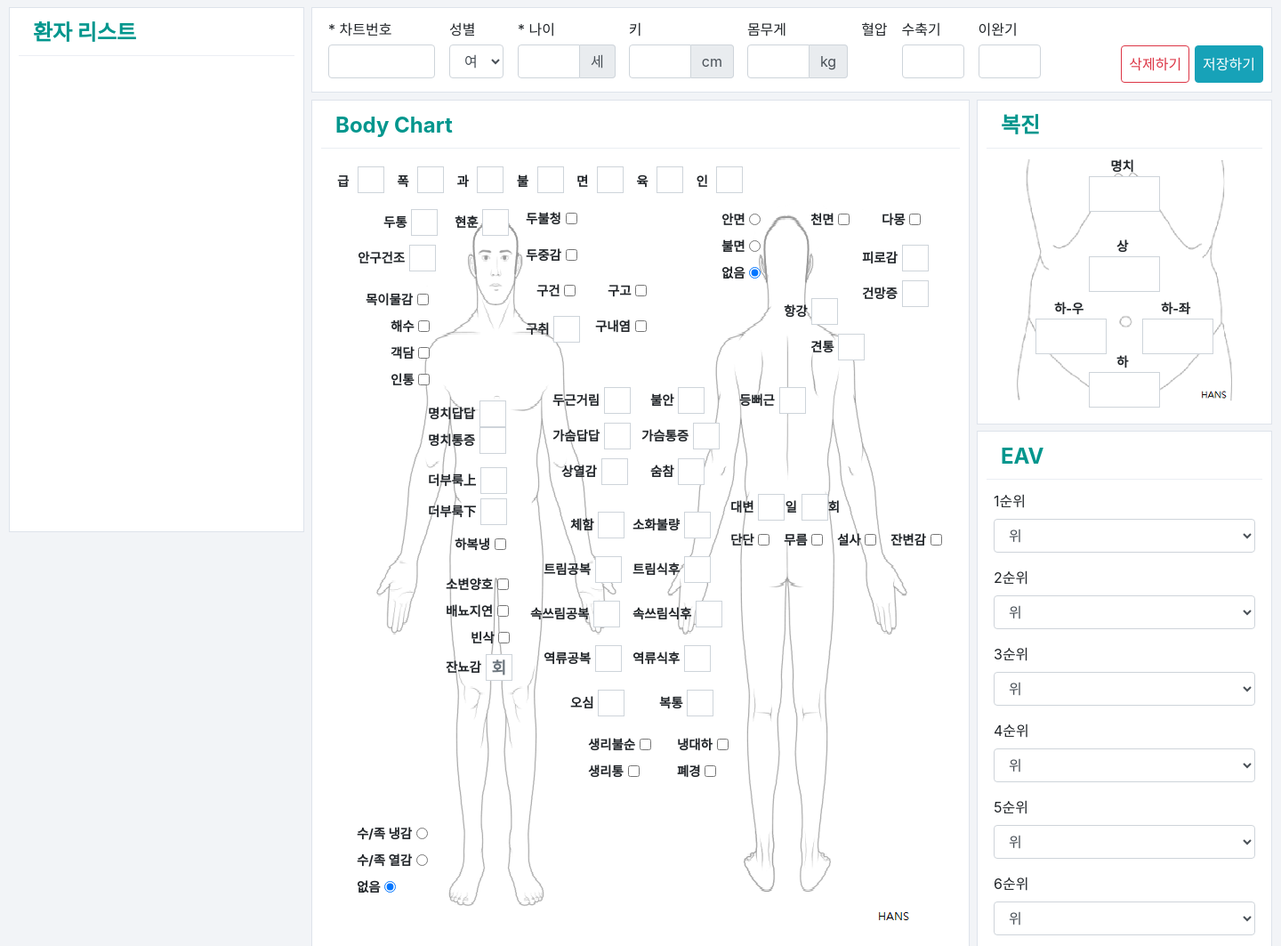
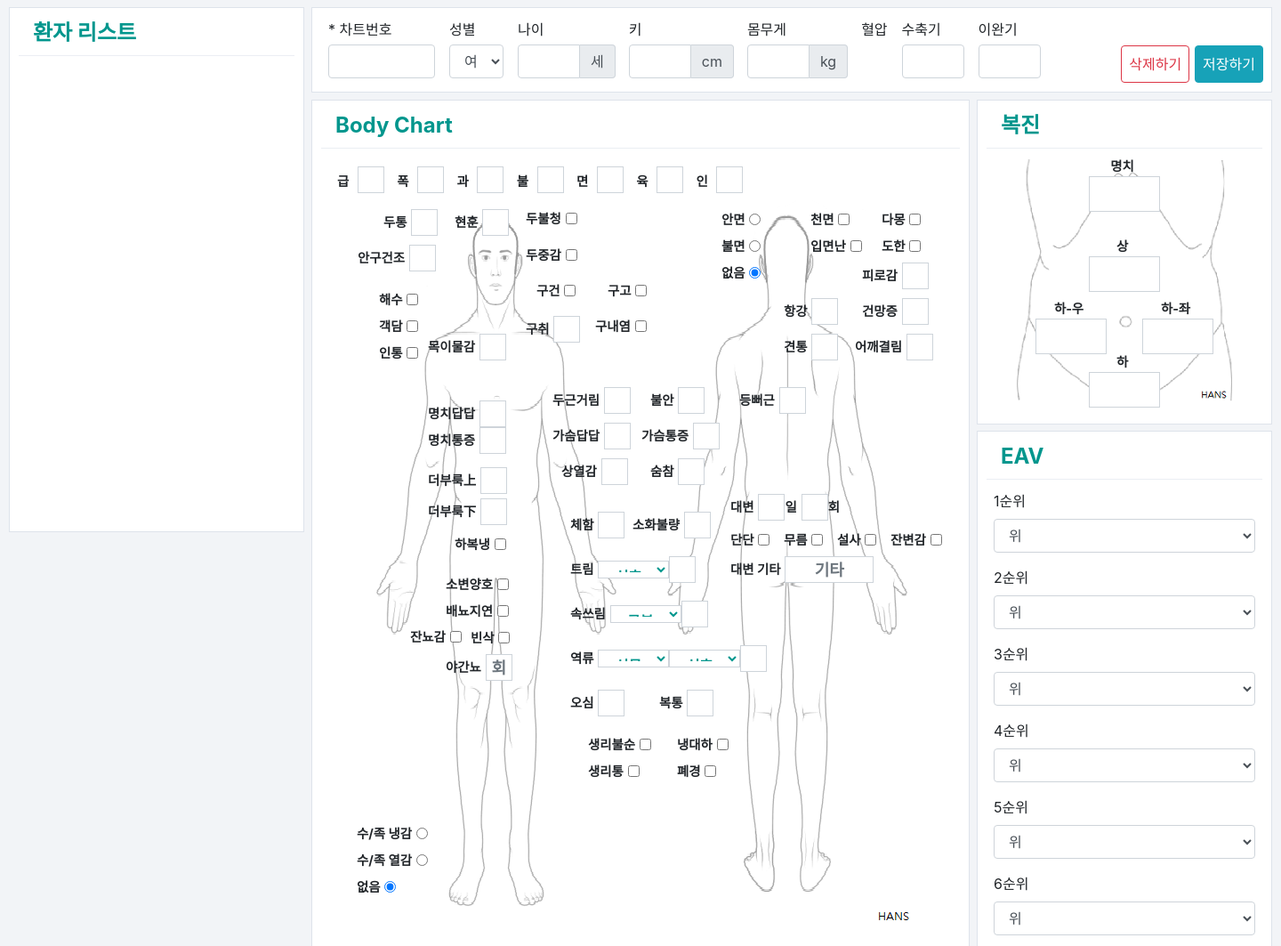
Before and after one commit to weedahm/data-collection-web, a Django app: page / in a window 1440 px wide. Shown: the part 100-1163 px from the top of the page at 89% size. Run offline with Django 3.2, Linux system fonts and the light colour scheme; the visitor is signed in with stand-in values (Sample User, id 1); data that the repository does not hold is empty; some libraries are stand-ins or nearby versions.

Commit message:
특정증상 선택공란 추

```diff
--- a/weedahm/data_collecting/static/css/custom.css
+++ b/weedahm/data_collecting/static/css/custom.css
@@ -213,6 +213,29 @@ html {
   font-size: 18px;
   width: 30px;
   height: 30px;
+}
+
+.bodychart-input-text1 {
+  border-radius: 0;
+  padding-left: 3px;
+  padding-right: 3px;
+  text-align: center;
+  font-weight: bold;
+  color: #00968D;
+  font-size: 18px;
+  width: 100px;
+  height: 30px;
+}
+.bodychart-input-text2 {
+  border-radius: 0;
+  padding-left: 3px;
+  padding-right: 3px;
+  text-align: center;
+  font-weight: bold;
+  color: #00968D;
+  font-size: 16px;
+  width: 80px;
+  height: 20px;
 }
 
 /* eav */
--- a/weedahm/data_collecting/templates/data_collecting/main.html
+++ b/weedahm/data_collecting/templates/data_collecting/main.html
@@ -46,7 +46,7 @@
                         </select>
                     </div>
                     <div class="basic-information-group">
-                        <label for="input-age">* 나이</label>
+                        <label for="input-age">나이</label>
                         <div class="input-group">
                             <input id="input-age" name="input-age" type="text" class="basic_info form-control basic-information-input"
                                 style="width: 70px;" maxlength="3" required>
@@ -193,10 +193,24 @@
                             </div>
                         </div>
 
+                        <div class="form-check form-check-inline" style="position: absolute; top: 40px; left: 550px;">
+                            <label class="bodychart-label" for="입면난">입면난</label>
+                            <div class="bodychart-checkbox">
+                                <input name="입면난" type="checkbox" class="bodychart">
+                            </div>
+
+                        </div>
                         <div class="form-check form-check-inline" style="position: absolute; top: 10px; left: 550px;">
                             <label class="bodychart-label" for="천면">천면</label>
                             <div class="bodychart-checkbox">
                                 <input name="천면" type="checkbox" class="bodychart">
+                            </div>
+                        </div>
+
+                        <div class="form-check form-check-inline" style="position: absolute; top: 40px; left: 630px;">
+                            <label class="bodychart-label" for="도한">도한</label>
+                            <div class="bodychart-checkbox">
+                                <input name="도한" type="checkbox" class="bodychart">
                             </div>
                         </div>
 
@@ -213,9 +227,15 @@
                                 maxlength="1">
                         </div>
 
-                        <div class="form-check form-check-inline" style="position: absolute; top: 50px; left: 608px;">
+                        <div class="form-check form-check-inline" style="position: absolute; top: 70px; left: 608px;">
                             <label class="bodychart-label" for="피로감">피로감</label>
                             <input name="피로감" type="text" class="form-control bodychart-input-text bodychart" maxlength="1">
+                        </div>
+
+                        <div class="form-check form-check-inline" style="position: absolute; top: 150px; left: 120px;">
+                            <label class="bodychart-label" for="목이물감">목이물감</label>
+                            <input name="목이물감" type="text" class="form-control bodychart-input-text bodychart"
+                                maxlength="1">
                         </div>
 
                         <div class="form-check form-check-inline" style="position: absolute; top: 130px; left: 230px;">
@@ -244,43 +264,45 @@
                             </div>
                         </div>
 
-                        <div class="form-check form-check-inline" style="position: absolute; top: 90px; left: 608px;">
+                        <div class="form-check form-check-inline" style="position: absolute; top: 110px; left: 608px;">
                             <label class="bodychart-label" for="건망증">건망증</label>
                             <input name="건망증" type="text" class="form-control bodychart-input-text bodychart" maxlength="1">
                         </div>
 
-                        <div class="form-check form-check-inline" style="position: absolute; top: 130px; left: 78px;">
+                        <div class="form-check form-check-inline" style="position: absolute; top: 100px; left: 65px;">
                             <label class="bodychart-label" for="해수">해수</label>
                             <div class="bodychart-checkbox">
                                 <input name="해수" type="checkbox" class="bodychart">
                             </div>
                         </div>
 
-                        <div class="form-check form-check-inline" style="position: absolute; top: 160px; left: 78px;">
+                        <div class="form-check form-check-inline" style="position: absolute; top: 130px; left: 65px;">
                             <label class="bodychart-label" for="객담">객담</label>
                             <div class="bodychart-checkbox">
                                 <input name="객담" type="checkbox" class="bodychart">
                             </div>
                         </div>
 
-                        <div class="form-check form-check-inline" style="position: absolute; top: 100px; left: 50px;">
-                            <label class="bodychart-label" for="목이물감">목이물감</label>
-                            <div class="bodychart-checkbox">
-                                <input name="목이물감" type="checkbox" class="bodychart">
-                            </div>
-                        </div>
 
-                        <div class="form-check form-check-inline" style="position: absolute; top: 190px; left: 78px;">
+
+                        <div class="form-check form-check-inline" style="position: absolute; top: 160px; left: 65px;">
                             <label class="bodychart-label" for="인통">인통</label>
                             <div class="bodychart-checkbox">
                                 <input name="인통" type="checkbox" class="bodychart">
                             </div>
                         </div>
 
-                        <div class="form-check form-check-inline" style="position: absolute; top: 150px; left: 550px;">
+                        <div class="form-check form-check-inline" style="position: absolute; top: 150px; left: 520px;">
                             <label class="bodychart-label" for="견통">견통</label>
                             <input name="견통" type="text" class="form-control bodychart-input-text bodychart" maxlength="1">
                         </div>
+
+                        <div class="form-check form-check-inline" style="position: absolute; top: 150px; left: 600px;">
+                            <label class="bodychart-label" for="어깨결림">어깨결림</label>
+                            <input name="어깨결림" type="text" class="form-control bodychart-input-text bodychart"
+                                maxlength="1">
+                        </div>
+
                         <div class="form-check form-check-inline" style="position: absolute; top: 110px; left: 520px;">
                             <label class="bodychart-label" for="항강">항강</label>
                             <input name="항강" type="text" class="form-control bodychart-input-text bodychart" maxlength="1">
@@ -356,28 +378,46 @@
                                 maxlength="1">
                         </div>
 
-                        <div class="form-check form-check-inline" style="position: absolute; top: 400px; left: 250px;">
-                            <label class="bodychart-label" for="트림공복">트림공복</label>
-                            <input name="트림공복" type="text" class="form-control bodychart-input-text bodychart"
-                                maxlength="1">
-                        </div>
-                        <div class="form-check form-check-inline" style="position: absolute; top: 400px; left: 350px;">
-                            <label class="bodychart-label" for="트림식후">트림식후</label>
-                            <input name="트림식후" type="text" class="form-control bodychart-input-text bodychart"
-                                maxlength="1">
+                        <div class="form-check form-check-inline" style="position: absolute; top: 400px; left: 280px;">
+                            <label class="bodychart-label" for="트림">트림</label>
+                            <select id="트림" name="트림" class="form-control bodychart-input-text2 bodychart" maxlengh="4">
+                                <option value="TB" >공복</option>
+                                <option value="TA" selected>식후</option>
+                                <option value="TI">억지</option>
+                                <option valus="TF">폭식과식</option>
+                            </select>
+                            <input name="트림" type="text" class="form-control bodychart-input-text bodychart" maxlength="5">
                         </div>
 
 
-                        <div class="form-check form-check-inline" style="position: absolute; top: 450px; left: 235px;">
-                            <label class="bodychart-label" for="속쓰림공복">속쓰림공복</label>
-                            <input name="속쓰림공복" type="text" class="form-control bodychart-input-text bodychart"
-                                maxlength="1">
+                        <div class="form-check form-check-inline" style="position: absolute; top: 450px; left: 280px;">
+                            <label class="bodychart-label" for="속쓰림">속쓰림</label>
+                            <select id="속쓰림" name="속쓰림" class="form-control bodychart-input-text2 bodychart" maxlengh="7">
+                                <option value="SB" selected>공복</option>
+                                <option value="SA">식후</option>
+                                <option value="SS">수면중/새벽</option>
+                                <option valus="SC">가슴쓰림</option>
+                            </select>
+                            <input name="속쓰림" type="text" class="form-control bodychart-input-text bodychart" maxlength="5">
                         </div>
-                        <div class="form-check form-check-inline" style="position: absolute; top: 450px; left: 350px;">
-                            <label class="bodychart-label" for="속쓰림식후">속쓰림식후</label>
-                            <input name="속쓰림식후" type="text" class="form-control bodychart-input-text bodychart"
-                                maxlength="1">
+
+                        <div class="form-check form-check-inline" style="position: absolute; top: 500px; left: 280px;">
+                            <label class="bodychart-label" for="역류">역류</label>
+                            <select id="역류1" name="역류1" class="form-control bodychart-input-text2 bodychart" maxlengh="2">
+                                <option value="SS" selected>신물</option>
+                                <option value="SF">음식물</option>
+
+                            </select>
+                            <select name="역류2" id="역류2" class="form-control bodychart-input-text2 bodychart" maxlengh="7">
+                                <option value="RA">식후</option>
+                                <option value="RB">공복</option>
+                                <option value="RS">수면중/새벽</option>
+                            </select>
+
+
+                            <input name="역류" type="text" class="form-control bodychart-input-text bodychart" maxlength="5">
                         </div>
+
                         <div class="form-check form-check-inline" style="position: absolute; top: 375px; left: 150px;">
                             <label class="bodychart-label" for="하복냉">하복냉</label>
                             <div class="bodychart-checkbox">
@@ -385,16 +425,8 @@
                             </div>
                         </div>
 
-                        <div class="form-check form-check-inline" style="position: absolute; top: 500px; left: 250px;">
-                            <label class="bodychart-label" for="역류공복">역류공복</label>
-                            <input name="역류공복" type="text" class="form-control bodychart-input-text bodychart"
-                                maxlength="1">
-                        </div>
-                        <div class="form-check form-check-inline" style="position: absolute; top: 500px; left: 350px;">
-                            <label class="bodychart-label" for="역류식후">역류식후</label>
-                            <input name="역류식후" type="text" class="form-control bodychart-input-text bodychart"
-                                maxlength="1">
-                        </div>
+
+
 
                         <div class="form-check form-check-inline" style="position: absolute; top: 550px; left: 280px;">
                             <label class="bodychart-label" for="오심">오심</label>
@@ -428,9 +460,15 @@
                             </div>
                         </div>
 
+                        <div class="form-check form-check-inline" style="position: absolute; top: 480px; left: 100px;">
+                            <label class="bodychart-label" for="잔뇨감">잔뇨감</label>
+                            <input name="잔뇨감" type="checkbox" class="bodychart">
+
+                        </div>
+
                         <div class="form-check form-check-inline" style="position: absolute; top: 510px; left: 140px;">
-                            <label class="bodychart-label" for="잔뇨감">잔뇨감</label>
-                            <input name="잔뇨감" type="text" class="form-control bodychart-input-text bodychart" maxlength="1"
+                            <label class="bodychart-label" for="야간뇨">야간뇨</label>
+                            <input name="야간뇨" type="text" class="form-control bodychart-input-text bodychart" maxlength="1"
                                 placeholder="회">
                         </div>
 
@@ -496,6 +534,12 @@
                             <div class="bodychart-checkbox">
                                 <input name="잔변감" type="checkbox" class="bodychart">
                             </div>
+                        </div>
+
+                        <div class="form-check form-check-inline" style="position: absolute; top: 400px; left: 460px;">
+                            <label class="bodychart-label" for="대변 기타">대변 기타</label>
+                            <input name="대변 기타" class="form-control bodychart-input-text1 bodychart" type="text"
+                                maxlength="10" placeholder="기타">
                         </div>
 
                         <div class="form-check form-check-inline" style="position: absolute; top: 700px; left: 40px; width: 90px;">
```
